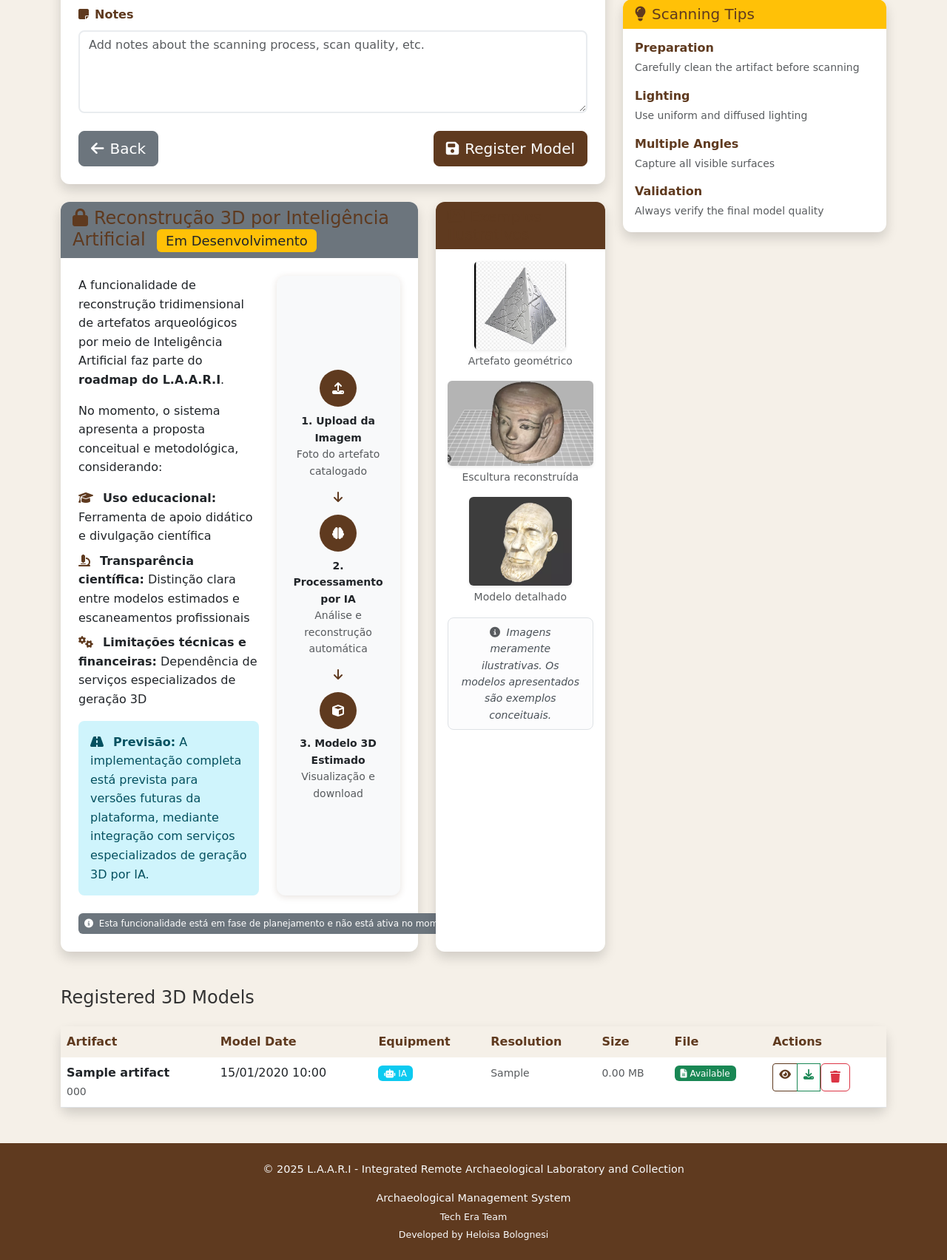
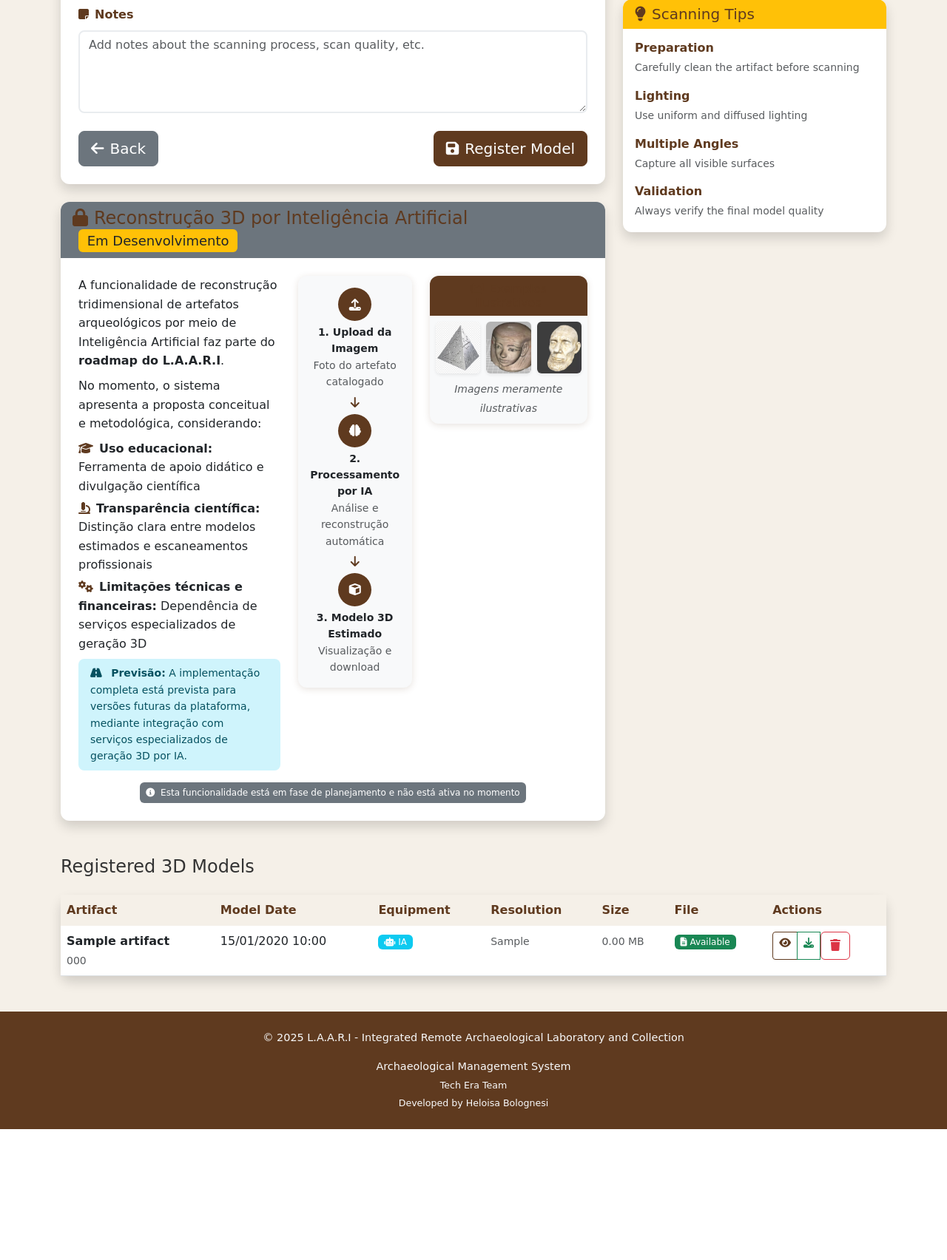
Before and after one commit to heloisabolognesi/teste22, a Flask app: page /scanner_3d in a window 1280 px wide. Shown: the part 585-2289 px from the top of the page at 74% size. After the commit the page ends 2112 px from the top, so only its background shows below. Run offline with Flask 3, Linux system fonts and the light colour scheme; a user stored in the database is signed in; tables that the repository leaves empty hold one stand-in row (values such as "Sample post"); some libraries are stand-ins or nearby versions; some web fonts are replaced.

Commit message:
Update AI reconstruction section layout to be horizontal
Refactors the AI 3D Reconstruction section in `scanner_3d.html` to a horizontal layout, aligning content into three columns: explanatory text, conceptual workflow, and illustrative examples.

Replit-Commit-Author: Agent
Replit-Commit-Session-Id: 91bfc21d-135f-4f37-bb75-e9b5d890c340
Replit-Commit-Checkpoint-Type: full_checkpoint
Replit-Commit-Event-Id: d8f9b232-c96b-4d11-8e19-c5188edc97a5
Replit-Commit-Screenshot-Url: https://storage.googleapis.com/screenshot-production-us-central1/86f88c59-1b27-4410-98b4-2d7b6d49d99b/91bfc21d-135f-4f37-bb75-e9b5d890c340/Rb8QAoY

```diff
--- a/templates/scanner_3d.html
+++ b/templates/scanner_3d.html
@@ -99,9 +99,7 @@
             </div>
         </div>
 
-        <div class="row mt-4">
-            <div class="col-lg-8">
-                <div class="card border-0 shadow">
+        <div class="card border-0 shadow mt-4">
             <div class="card-header bg-secondary text-white">
                 <h4 class="mb-0">
                     <i class="fas fa-lock me-2"></i>Reconstrução 3D por Inteligência Artificial
@@ -109,56 +107,45 @@
                 </h4>
             </div>
             <div class="card-body p-4">
-                        <div class="row">
-                            <div class="col-md-7">
-                                <p class="mb-3">
+                <div class="row align-items-start">
+                    <div class="col-lg-5">
+                        <p class="mb-2">
                             A funcionalidade de reconstrução tridimensional de artefatos arqueológicos por meio de
                             Inteligência Artificial faz parte do <strong>roadmap do L.A.A.R.I</strong>.
                         </p>
-                                <p class="mb-3">
-                                    No momento, o sistema apresenta a proposta conceitual e metodológica, considerando:
-                                </p>
-                                <ul class="list-unstyled mb-3">
-                                    <li class="mb-2">
-                                        <i class="fas fa-graduation-cap text-archaeological me-2"></i>
-                                        <strong>Uso educacional:</strong> Ferramenta de apoio didático e divulgação científica
-                                    </li>
-                                    <li class="mb-2">
-                                        <i class="fas fa-microscope text-archaeological me-2"></i>
-                                        <strong>Transparência científica:</strong> Distinção clara entre modelos estimados e escaneamentos profissionais
-                                    </li>
-                                    <li class="mb-2">
-                                        <i class="fas fa-cogs text-archaeological me-2"></i>
-                                        <strong>Limitações técnicas e financeiras:</strong> Dependência de serviços especializados de geração 3D
-                                    </li>
+                        <p class="mb-2">No momento, o sistema apresenta a proposta conceitual e metodológica, considerando:</p>
+                        <ul class="list-unstyled mb-2">
+                            <li class="mb-1"><i class="fas fa-graduation-cap text-archaeological me-2"></i><strong>Uso educacional:</strong> Ferramenta de apoio didático e divulgação científica</li>
+                            <li class="mb-1"><i class="fas fa-microscope text-archaeological me-2"></i><strong>Transparência científica:</strong> Distinção clara entre modelos estimados e escaneamentos profissionais</li>
+                            <li class="mb-1"><i class="fas fa-cogs text-archaeological me-2"></i><strong>Limitações técnicas e financeiras:</strong> Dependência de serviços especializados de geração 3D</li>
                         </ul>
-                                <div class="alert alert-info mb-0">
+                        <div class="alert alert-info py-2 mb-0 small">
                             <i class="fas fa-road me-2"></i>
-                                    <strong>Previsão:</strong> A implementação completa está prevista para versões futuras da plataforma,
-                                    mediante integração com serviços especializados de geração 3D por IA.
+                            <strong>Previsão:</strong> A implementação completa está prevista para versões futuras da plataforma, mediante integração com serviços especializados de geração 3D por IA.
                         </div>
                     </div>
-                            <div class="col-md-5">
+
+                    <div class="col-lg-3 mt-3 mt-lg-0">
                         <div class="card bg-light border-0 h-100">
-                                    <div class="card-body d-flex flex-column align-items-center justify-content-center py-4">
-                                        <div class="workflow-step text-center mb-3">
-                                            <div class="rounded-circle bg-archaeological text-white d-inline-flex align-items-center justify-content-center mb-2" style="width: 50px; height: 50px;">
+                            <div class="card-body d-flex flex-column align-items-center justify-content-center py-3">
+                                <div class="workflow-step text-center mb-2">
+                                    <div class="rounded-circle bg-archaeological text-white d-inline-flex align-items-center justify-content-center mb-1" style="width: 45px; height: 45px;">
                                         <i class="fas fa-upload"></i>
                                     </div>
                                     <div class="small fw-bold">1. Upload da Imagem</div>
                                     <div class="small text-muted">Foto do artefato catalogado</div>
                                 </div>
-                                        <i class="fas fa-arrow-down text-archaeological mb-3"></i>
-                                        <div class="workflow-step text-center mb-3">
-                                            <div class="rounded-circle bg-archaeological text-white d-inline-flex align-items-center justify-content-center mb-2" style="width: 50px; height: 50px;">
+                                <i class="fas fa-arrow-down text-archaeological mb-2"></i>
+                                <div class="workflow-step text-center mb-2">
+                                    <div class="rounded-circle bg-archaeological text-white d-inline-flex align-items-center justify-content-center mb-1" style="width: 45px; height: 45px;">
                                         <i class="fas fa-brain"></i>
                                     </div>
                                     <div class="small fw-bold">2. Processamento por IA</div>
                                     <div class="small text-muted">Análise e reconstrução automática</div>
                                 </div>
-                                        <i class="fas fa-arrow-down text-archaeological mb-3"></i>
+                                <i class="fas fa-arrow-down text-archaeological mb-2"></i>
                                 <div class="workflow-step text-center">
-                                            <div class="rounded-circle bg-archaeological text-white d-inline-flex align-items-center justify-content-center mb-2" style="width: 50px; height: 50px;">
+                                    <div class="rounded-circle bg-archaeological text-white d-inline-flex align-items-center justify-content-center mb-1" style="width: 45px; height: 45px;">
                                         <i class="fas fa-cube"></i>
                                     </div>
                                     <div class="small fw-bold">3. Modelo 3D Estimado</div>
@@ -167,54 +154,46 @@
                             </div>
                         </div>
                     </div>
+
+                    <div class="col-lg-4 mt-3 mt-lg-0">
+                        <div class="card bg-light border-0 h-100">
+                            <div class="card-header bg-archaeological text-white py-2">
+                                <h6 class="mb-0 text-center"><i class="fas fa-images me-2"></i>Exemplos Ilustrativos</h6>
                             </div>
-                        <div class="text-center mt-4">
-                            <span class="badge bg-secondary p-2">
-                                <i class="fas fa-info-circle me-1"></i>
-                                Esta funcionalidade está em fase de planejamento e não está ativa no momento
-                            </span>
+                            <div class="card-body p-2">
+                                <div class="row g-2">
+                                    <div class="col-4">
+                                        <img src="{{ url_for('static', filename='images/3d_examples/3d_example_1.png') }}"
+                                             class="img-fluid rounded shadow-sm w-100"
+                                             alt="Exemplo: Artefato geométrico"
+                                             style="height: 70px; object-fit: cover;">
+                                    </div>
+                                    <div class="col-4">
+                                        <img src="{{ url_for('static', filename='images/3d_examples/3d_example_2.png') }}"
+                                             class="img-fluid rounded shadow-sm w-100"
+                                             alt="Exemplo: Escultura arqueológica"
+                                             style="height: 70px; object-fit: cover;">
+                                    </div>
+                                    <div class="col-4">
+                                        <img src="{{ url_for('static', filename='images/3d_examples/3d_example_3.png') }}"
+                                             class="img-fluid rounded shadow-sm w-100"
+                                             alt="Exemplo: Modelo 3D detalhado"
+                                             style="height: 70px; object-fit: cover;">
+                                    </div>
+                                </div>
+                                <div class="text-center mt-2">
+                                    <small class="text-muted"><em>Imagens meramente ilustrativas</em></small>
+                                </div>
                             </div>
                         </div>
                     </div>
                 </div>
 
-            <div class="col-lg-4 mt-4 mt-lg-0">
-                <div class="card border-0 shadow h-100">
-                    <div class="card-header bg-archaeological text-white">
-                        <h5 class="mb-0">
-                            <i class="fas fa-images me-2"></i>Exemplos Ilustrativos
-                        </h5>
-                    </div>
-                    <div class="card-body p-3">
-                        <div class="d-flex flex-column gap-3">
-                            <div class="text-center">
-                                <img src="{{ url_for('static', filename='images/3d_examples/3d_example_1.png') }}"
-                                     class="img-fluid rounded shadow-sm"
-                                     alt="Exemplo: Artefato geométrico estilizado em 3D"
-                                     style="max-height: 120px; object-fit: contain; background-color: #f8f9fa;">
-                                <div class="small text-muted mt-1">Artefato geométrico</div>
-                            </div>
-                            <div class="text-center">
-                                <img src="{{ url_for('static', filename='images/3d_examples/3d_example_2.png') }}"
-                                     class="img-fluid rounded shadow-sm"
-                                     alt="Exemplo: Escultura arqueológica reconstruída em 3D"
-                                     style="max-height: 120px; object-fit: contain; background-color: #f8f9fa;">
-                                <div class="small text-muted mt-1">Escultura reconstruída</div>
-                            </div>
-                            <div class="text-center">
-                                <img src="{{ url_for('static', filename='images/3d_examples/3d_example_3.png') }}"
-                                     class="img-fluid rounded shadow-sm"
-                                     alt="Exemplo: Modelo tridimensional detalhado"
-                                     style="max-height: 120px; object-fit: contain; background-color: #f8f9fa;">
-                                <div class="small text-muted mt-1">Modelo detalhado</div>
-                            </div>
-                        </div>
-
-                        <div class="alert alert-light border text-center small mt-3 mb-0 py-2">
-                            <i class="fas fa-info-circle text-muted me-1"></i>
-                            <em>Imagens meramente ilustrativas. Os modelos apresentados são exemplos conceituais.</em>
-                        </div>
-                    </div>
+                <div class="text-center mt-3">
+                    <span class="badge bg-secondary p-2">
+                        <i class="fas fa-info-circle me-1"></i>
+                        Esta funcionalidade está em fase de planejamento e não está ativa no momento
+                    </span>
                 </div>
             </div>
         </div>
```
Lines whose indentation alone changed are shown as unchanged.
